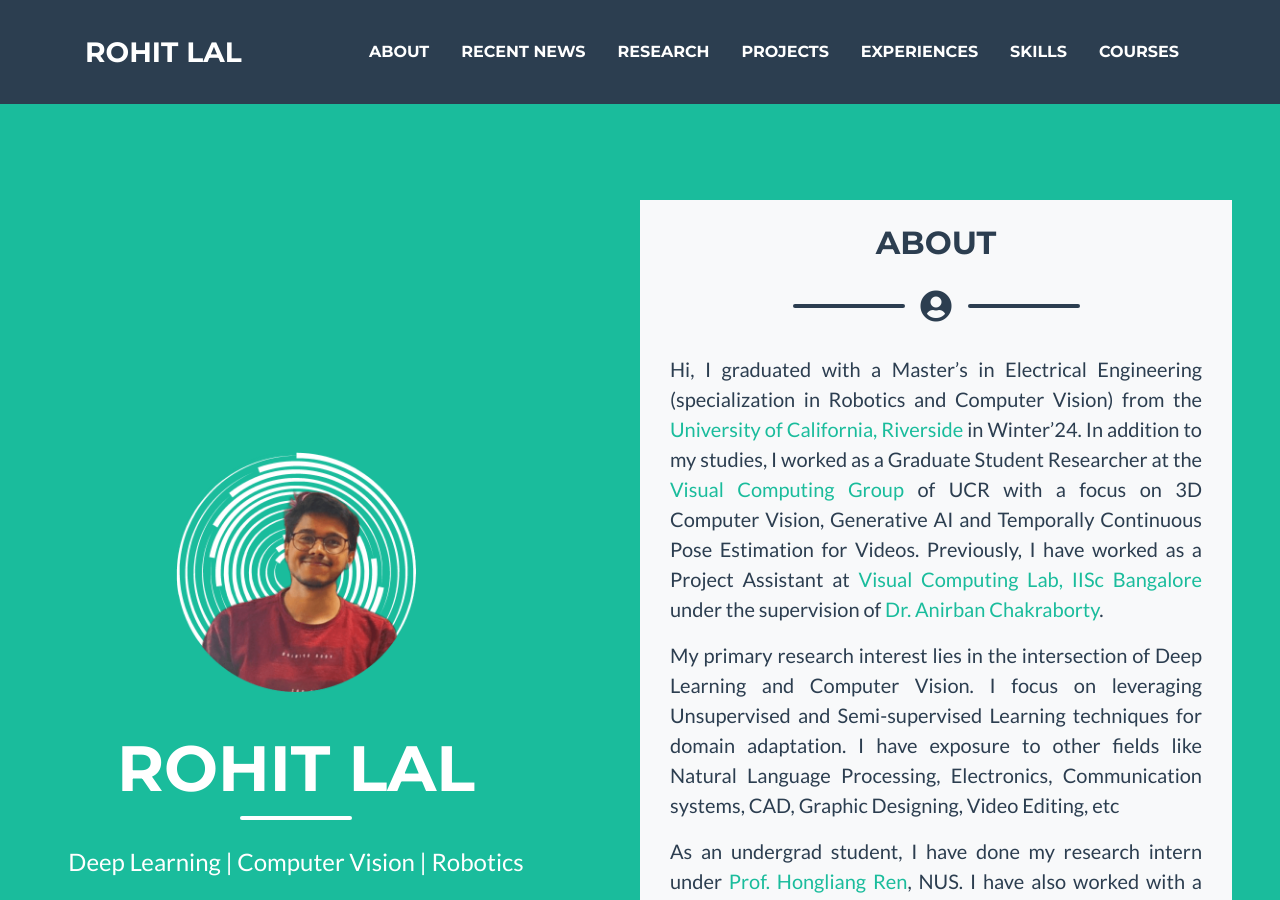
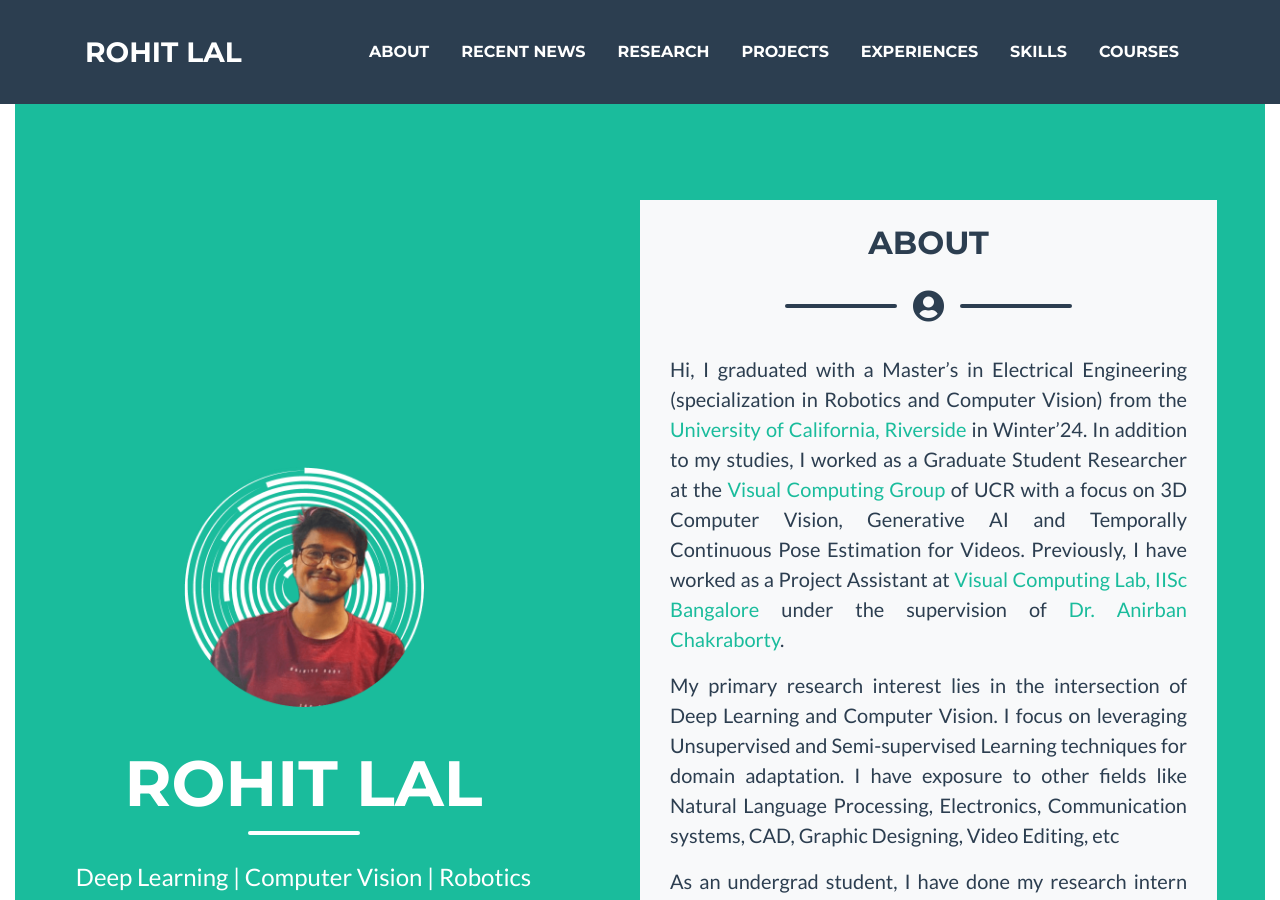
Before and after one commit to take2rohit/take2rohit.github.io, a Jekyll site: the page built from _pages/about.md, in a window 1280 px wide and 900 px high. Built offline with Jekyll 4.4.1, drawn with Linux system fonts in a browser that asks for light colours; a style sheet for code colours, icons or effects is not loaded.

Commit message:
Revert "Conversion to Jekyll"
This reverts commit 3f3799217a698450309277ecc438795afaa6caa3.

```diff
--- a/_layouts/home.html
+++ b/_layouts/home.html
@@ -8,13 +8,13 @@
 
   {% include header.html %}
 
-  <!-- <div class="container-fluid"> -->
-    <!-- <div class="col-sm-12"> -->
-      <!-- <div class="row"> -->
+  <div class="container-fluid">
+    <div class="col-sm-12">
+      <div class="row">
         {{ content }}
-      <!-- </div> -->
-    <!-- </div> -->
-  <!-- </div> -->
+      </div>
+    </div>
+  </div>
   {% include news.html %}
   {% include publications.html %}
   {% include projects.html %}
```
